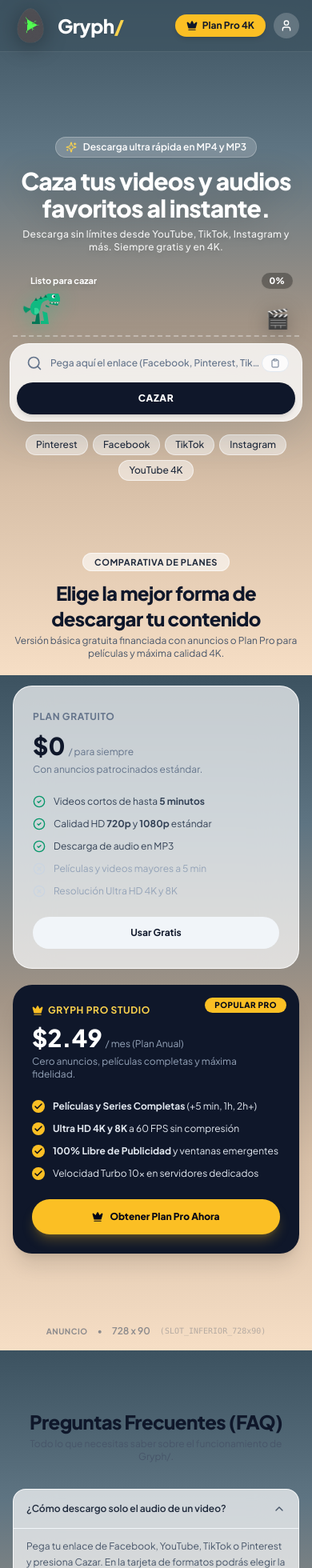
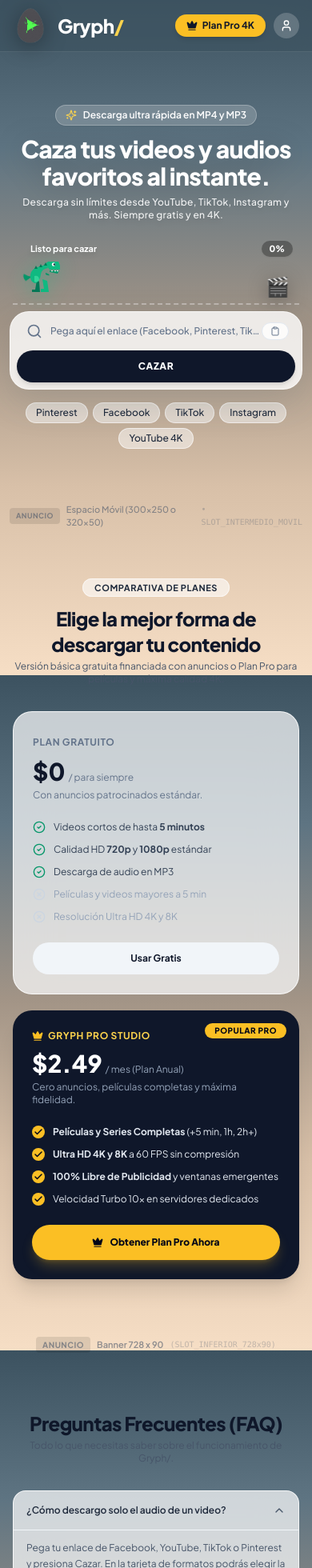
Before and after one commit to tonycavero/gryph-web, a Next.js app: page / in a window 390 px wide. Shown: the top 1960 px of the page at 80% size. Built offline with nearby package versions, Linux system fonts and the light colour scheme.

Commit message:
Fix: Binario Linux para Vercel, maxDuration 60s y anuncios responsivos adaptados a moviles

```diff
--- a/app/api/download/route.ts
+++ b/app/api/download/route.ts
@@ -5,10 +5,9 @@
 import fs from 'fs';
 import { detectPlatform } from '@/lib/types';
 import { cleanAndResolveUrl } from '@/lib/urlHelper';
+import { getYtDlpBinary } from '@/lib/platformBin';
 
 export const dynamic = 'force-dynamic';
-
-const BIN_PATH = path.join(process.cwd(), 'bin', 'yt-dlp.exe');
 
 export async function GET(req: NextRequest) {
   let tempFilePath: string | null = null;
@@ -79,7 +78,8 @@
     args.push(url);
 
     await new Promise<void>((resolve, reject) => {
-      const child = spawn(BIN_PATH, args);
+      const binPath = getYtDlpBinary();
+      const child = spawn(binPath, args);
       let stderrMsg = '';
 
       const timeout = setTimeout(() => {
--- a/app/page.tsx
+++ b/app/page.tsx
@@ -636,6 +636,9 @@
         )}
       </main>
 
+      {/* Banner Publicitario Intermedio (Especialmente visible y optimizado para móviles) */}
+      <AdBanner type="inline" slotId="SLOT_INTERMEDIO_MOVIL" />
+
       {/* 6. Comparativa de Planes */}
       <section id="comparativa" className="max-w-4xl mx-auto px-4 sm:px-5 py-10 w-full scroll-mt-20">
         <div className="text-center mb-8">
--- a/components/AdBanner.tsx
+++ b/components/AdBanner.tsx
@@ -38,7 +38,7 @@
     }
   }, [type, slotId]);
 
-  // 1. Skyscraper Vertical Lateral Izquierdo (160x600) - Sin marcos ni bordes blancos
+  // 1. Skyscraper Vertical Lateral Izquierdo (160x600) - Solo visible en pantallas ultra anchas (2XL)
   if (type === 'skyscraper-left') {
     return (
       <aside
@@ -58,7 +58,7 @@
     );
   }
 
-  // 2. Skyscraper Vertical Lateral Derecho (160x600) - Sin marcos ni bordes blancos
+  // 2. Skyscraper Vertical Lateral Derecho (160x600) - Solo visible en pantallas ultra anchas (2XL)
   if (type === 'skyscraper-right') {
     return (
       <aside
@@ -78,19 +78,21 @@
     );
   }
 
-  // 3. Banner Horizontal Leaderboard (728x90) - Sin marcos ni bordes transparentes blancos
+  // 3. Banner Horizontal Leaderboard (728x90) - Con auto-escalado responsive para teléfonos móviles
   if (type === 'leaderboard') {
     if (slotId?.toUpperCase().includes('SUPERIOR')) {
       return (
         <aside
-          aria-label="Espacio Publicitario Superior (728x90)"
-          className={`w-full flex items-center justify-center my-1 ${className}`}
+          aria-label="Espacio Publicitario Superior"
+          className={`w-full flex items-center justify-center my-1.5 px-2 overflow-hidden ${className}`}
         >
-          {/* El anuncio se muestra directamente en tamaño exacto 728x90 sin ningún marco exterior */}
-          <div
-            ref={bannerRef}
-            className="w-[728px] max-w-full min-h-[90px] flex items-center justify-center"
-          />
+          {/* En móviles escala el banner 728x90 para que entre al 100% sin recortarse ni provocar desborde */}
+          <div className="w-full flex justify-center items-center overflow-hidden">
+            <div
+              ref={bannerRef}
+              className="origin-top flex items-center justify-center scale-[0.46] xs:scale-[0.52] sm:scale-[0.72] md:scale-100 h-[46px] xs:h-[52px] sm:h-[68px] md:h-[90px] w-[728px] shrink-0"
+            />
+          </div>
         </aside>
       );
     }
@@ -98,28 +100,27 @@
     return (
       <div
         aria-label="Espacio Publicitario Horizontal"
-        className={`w-full max-w-[728px] mx-auto my-3 flex items-center justify-center min-h-[90px] ${className}`}
+        className={`w-full max-w-[728px] mx-auto my-3 px-3 flex items-center justify-center min-h-[60px] sm:min-h-[90px] ${className}`}
       >
-        <div className="w-full h-[90px] flex items-center justify-center gap-3 text-slate-600/60 text-xs">
-          <span className="text-[10px] font-bold uppercase tracking-wider">Anuncio</span>
-          <span>•</span>
-          <span className="font-semibold">728 x 90</span>
-          <span className="text-[10px] font-mono opacity-60">({slotId})</span>
+        <div className="w-full py-2.5 flex items-center justify-center gap-2 text-slate-600/60 text-xs">
+          <span className="text-[10px] font-bold uppercase tracking-wider bg-black/10 px-2 py-0.5 rounded">Anuncio</span>
+          <span className="font-semibold text-[11px]">Banner 728 x 90</span>
+          <span className="text-[10px] font-mono opacity-50">({slotId})</span>
         </div>
         {/* PEGA AQUÍ TU SCRIPT DE BANNER HORIZONTAL (728x90) */}
       </div>
     );
   }
 
-  // 4. Banner entre contenido (Inline 300x250) - Sin marcos ni bordes blancos
+  // 4. Banner intermedio / móvil (Inline 300x250 o 320x50)
   return (
     <div
       aria-label="Espacio Publicitario de Contenido"
-      className={`w-full max-w-[728px] mx-auto my-2.5 flex items-center justify-center min-h-[90px] ${className}`}
+      className={`w-full max-w-md mx-auto my-3 px-3 flex items-center justify-center ${className}`}
     >
       <div className="w-full py-2 flex items-center justify-center gap-2 text-slate-600/60 text-xs">
-        <span className="text-[9px] font-bold uppercase tracking-wider">Anuncio</span>
-        <span className="text-[11px] font-medium">• Banner de Contenido (300x250 o 728x90)</span>
+        <span className="text-[9px] font-bold uppercase tracking-wider bg-black/10 px-2 py-0.5 rounded">Anuncio</span>
+        <span className="text-[11px] font-medium">Espacio Móvil (300x250 o 320x50)</span>
         <span className="text-[10px] font-mono opacity-50">• {slotId}</span>
       </div>
       {/* PEGA AQUÍ TU SCRIPT DE ANUNCIO DE CONTENIDO */}
--- a/lib/downloader.ts
+++ b/lib/downloader.ts
@@ -2,10 +2,11 @@
 import path from 'path';
 import { FormatOption, VideoInfo, detectPlatform } from './types';
 import { cleanAndResolveUrl } from './urlHelper';
+import { getYtDlpBinary } from './platformBin';
 
 export * from './types';
 
-const BIN_PATH = path.join(process.cwd(), 'bin', 'yt-dlp.exe');
+
 
 function formatSeconds(seconds: number): string {
   if (!seconds || isNaN(seconds)) return '0:00';
@@ -96,7 +97,8 @@
       targetUrl,
     ];
 
-    const child = spawn(BIN_PATH, args);
+    const binPath = getYtDlpBinary();
+    const child = spawn(binPath, args);
     let stdoutData = '';
 
     const timeout = setTimeout(() => {
--- /dev/null
+++ b/lib/platformBin.ts
@@ -0,0 +1,37 @@
+import path from 'path';
+import os from 'os';
+import fs from 'fs';
+
+/**
+ * Returns the appropriate yt-dlp executable path depending on OS (Windows or Linux/Vercel).
+ * On Linux/Vercel serverless functions, /var/task is read-only, so we copy the binary to /tmp and chmod +x.
+ */
+export function getYtDlpBinary(): string {
+  const isWindows = process.platform === 'win32';
+  if (isWindows) {
+    const winBin = path.join(process.cwd(), 'bin', 'yt-dlp.exe');
+    return winBin;
+  }
+
+  // Linux / Vercel serverless environment
+  const tmpBin = path.join(os.tmpdir(), 'yt-dlp');
+  const srcBin = path.join(process.cwd(), 'bin', 'yt-dlp');
+
+  if (!fs.existsSync(tmpBin)) {
+    if (fs.existsSync(srcBin)) {
+      try {
+        fs.copyFileSync(srcBin, tmpBin);
+        fs.chmodSync(tmpBin, '755');
+      } catch (err) {
+        console.error('Error copying yt-dlp to /tmp:', err);
+        return srcBin;
+      }
+    }
+  } else {
+    try {
+      fs.chmodSync(tmpBin, '755');
+    } catch {}
+  }
+
+  return fs.existsSync(tmpBin) ? tmpBin : srcBin;
+}
```
Also changed, not shown: vercel.json (added), 1 other file (tests, documents, lock files or other folders).
